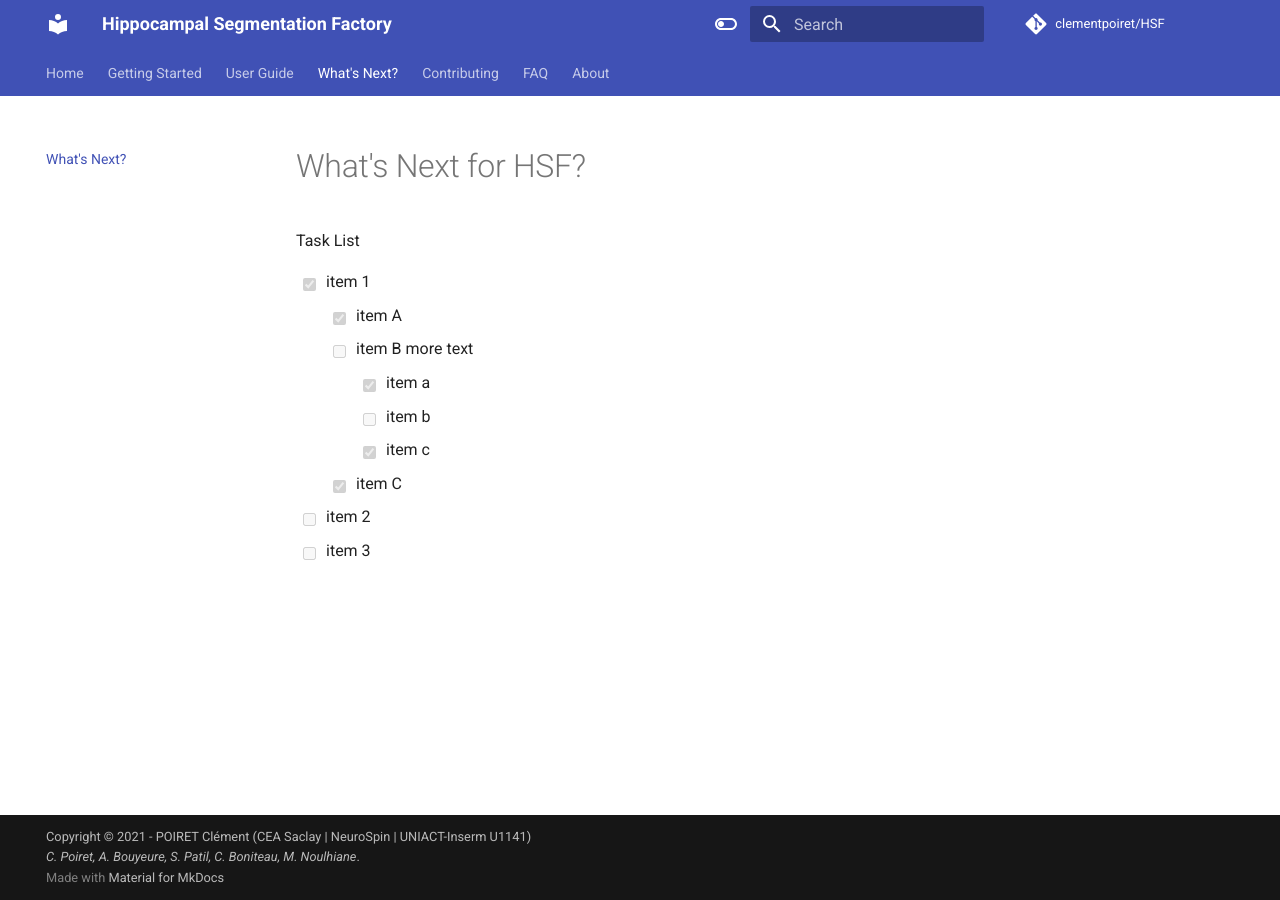
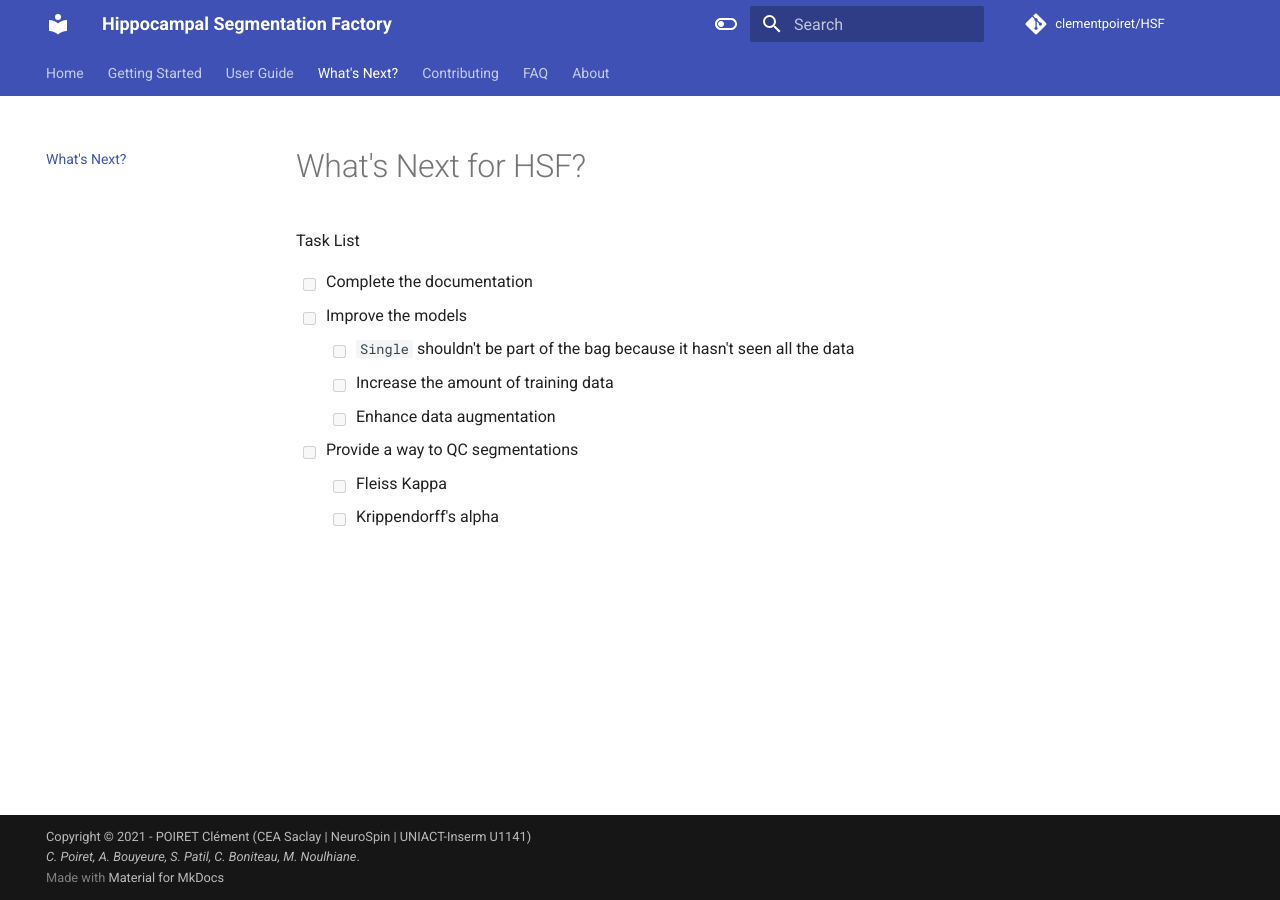
Before and after one commit to clementpoiret/HSF, an MkDocs documentation site: the page built from docs/whats-next.md, in a window 1280 px wide. Built offline with MkDocs 1.6.1 and Material for MkDocs 9.7.7, drawn with Linux system fonts in a browser that asks for light colours; comment, search, counter and statistics services are not loaded; the version menu is left out.

Commit message:
What's next

```diff
--- a/docs/whats-next.md
+++ b/docs/whats-next.md
@@ -2,13 +2,11 @@
 
 Task List
 
-- [X] item 1
-    * [X] item A
-    * [ ] item B
-        more text
-        + [x] item a
-        + [ ] item b
-        + [x] item c
-    * [X] item C
-- [ ] item 2
-- [ ] item 3
+- [ ] Complete the documentation
+- [ ] Improve the models
+    * [ ] `Single` shouldn't be part of the bag because it hasn't seen all the data
+    * [ ] Increase the amount of training data
+    * [ ] Enhance data augmentation
+- [ ] Provide a way to QC segmentations
+    * [ ] Fleiss Kappa
+    * [ ] Krippendorff's alpha
```
